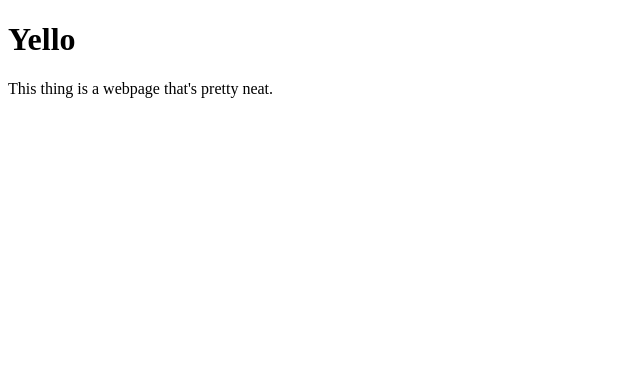
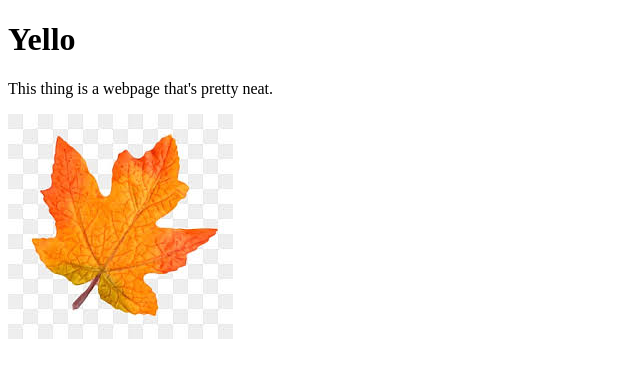
Before and after one commit to Sixtiess/dsw-first-page-, a plain HTML site: page index.html in a window 1280 px wide. Shown: the whole page, without its empty margins (0-640 px from the left). Drawn offline with Linux system fonts and the light colour scheme.

Commit message:
Update index.html

```diff
--- a/index.html
+++ b/index.html
@@ -6,5 +6,7 @@
   <body> <!-- the body element contains all the content to display on the page -->
     <h1>Yello</h1> <!-- the heading for the page -->
     <p>This thing is a webpage that's pretty neat.</p> <!-- the p tag makes a paragraph -->
+
+    <img src="mapleleaf.jpg" alt="maple leaf">
   </body>
 </html> <!-- closing html tag -->
```
